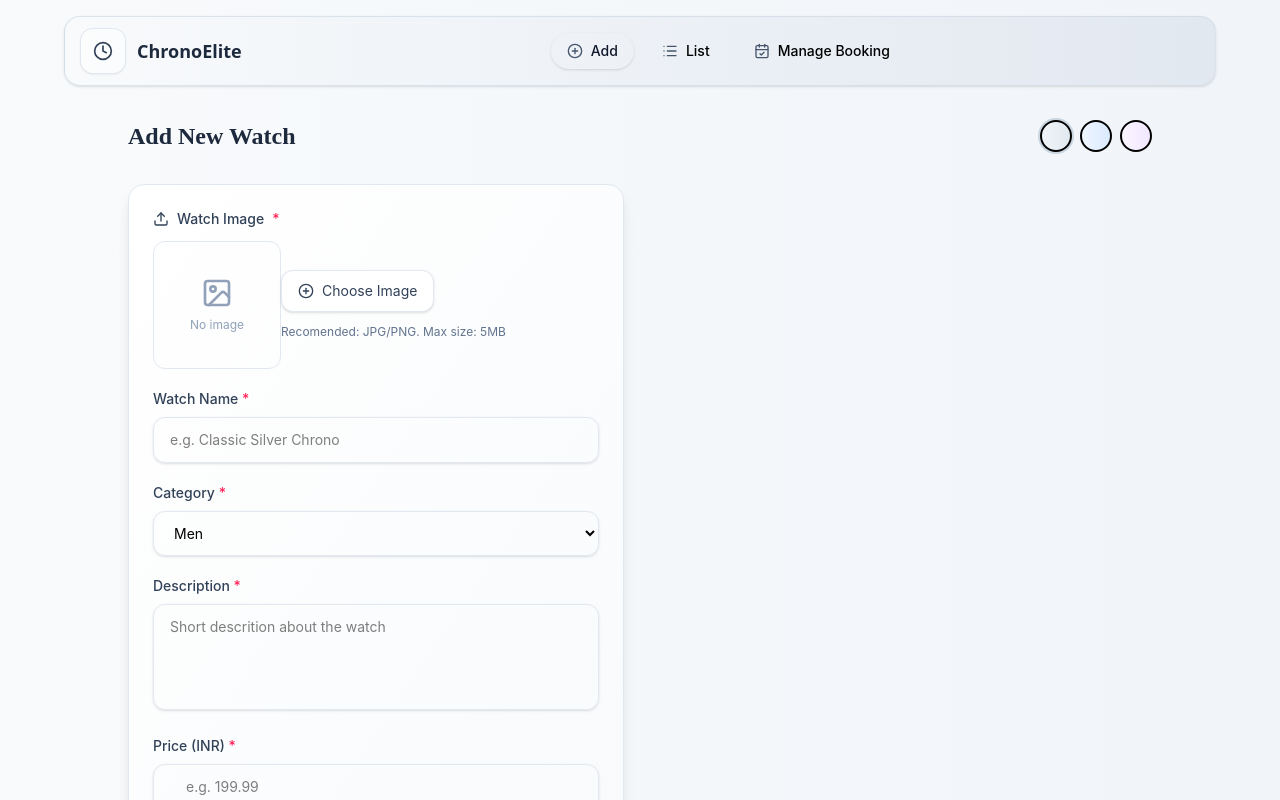
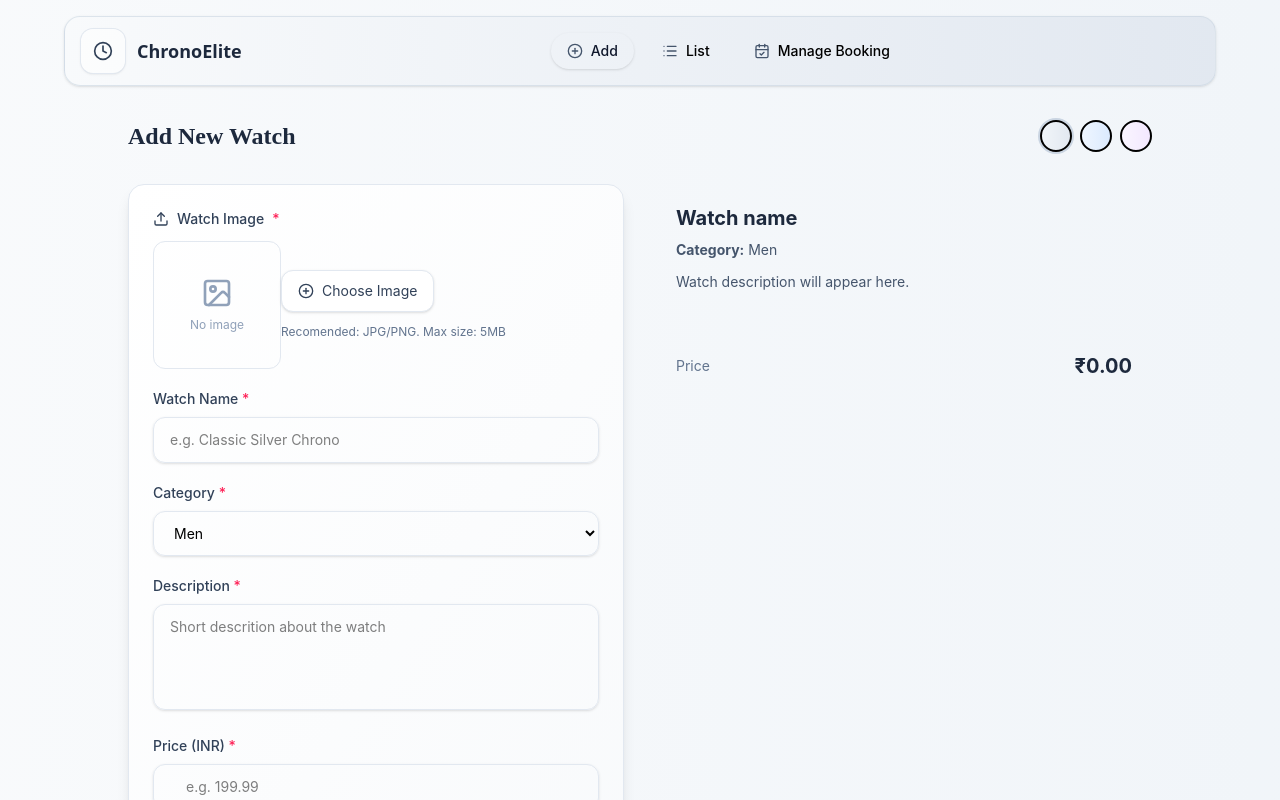
Before and after one commit to ChamalshaInduwara/E-Commerce, a React (Vite) app in the folder admin/: page / in a window 1280 px wide. Shown: the top 800 px of the page. Built offline with nearby package versions, Linux system fonts and the light colour scheme.

Commit message:
Add preview section for watch details including name, category, description, and price in AddPage component

```diff
--- a/admin/src/components/AddPage.jsx
+++ b/admin/src/components/AddPage.jsx
@@ -273,6 +273,27 @@
                 </button>
               </div>
             </form>
+
+             <div className={classes.previewContent}>
+                  <h3 className={classes.previewName}>
+                    {name || "Watch name"}
+                  </h3>
+                  <div className={classes.previewCategory}>
+                    <strong>Category:</strong> {prettyCategory(category)}
+                    {category === "brand" && brandName && (
+                      <span className="ml-2 text-slate-500">({brandName})</span>
+                    )}
+                  </div>
+                  <p className={classes.previewDescription}>
+                    {description || "Watch description will appear here."}
+                  </p>
+                  <div className={classes.previewPriceContainer}>
+                    <div className={classes.previewPriceLabel}>Price</div>
+                    <div className={classes.previewPriceValue}>
+                      {price ? `₹${Number(price).toFixed(2)}` : "₹0.00"}
+                    </div>
+                  </div>
+                </div>
         </div>
       </div>
     </div>
```
